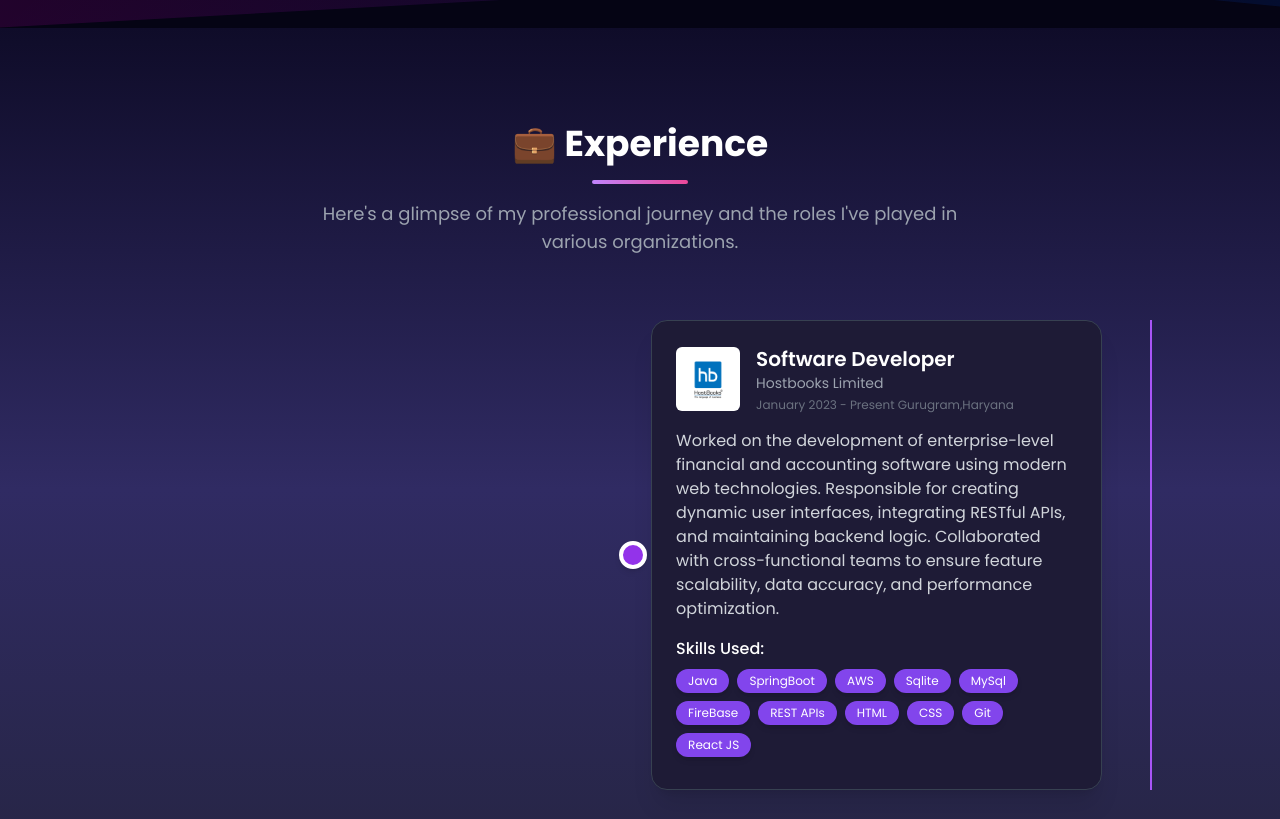
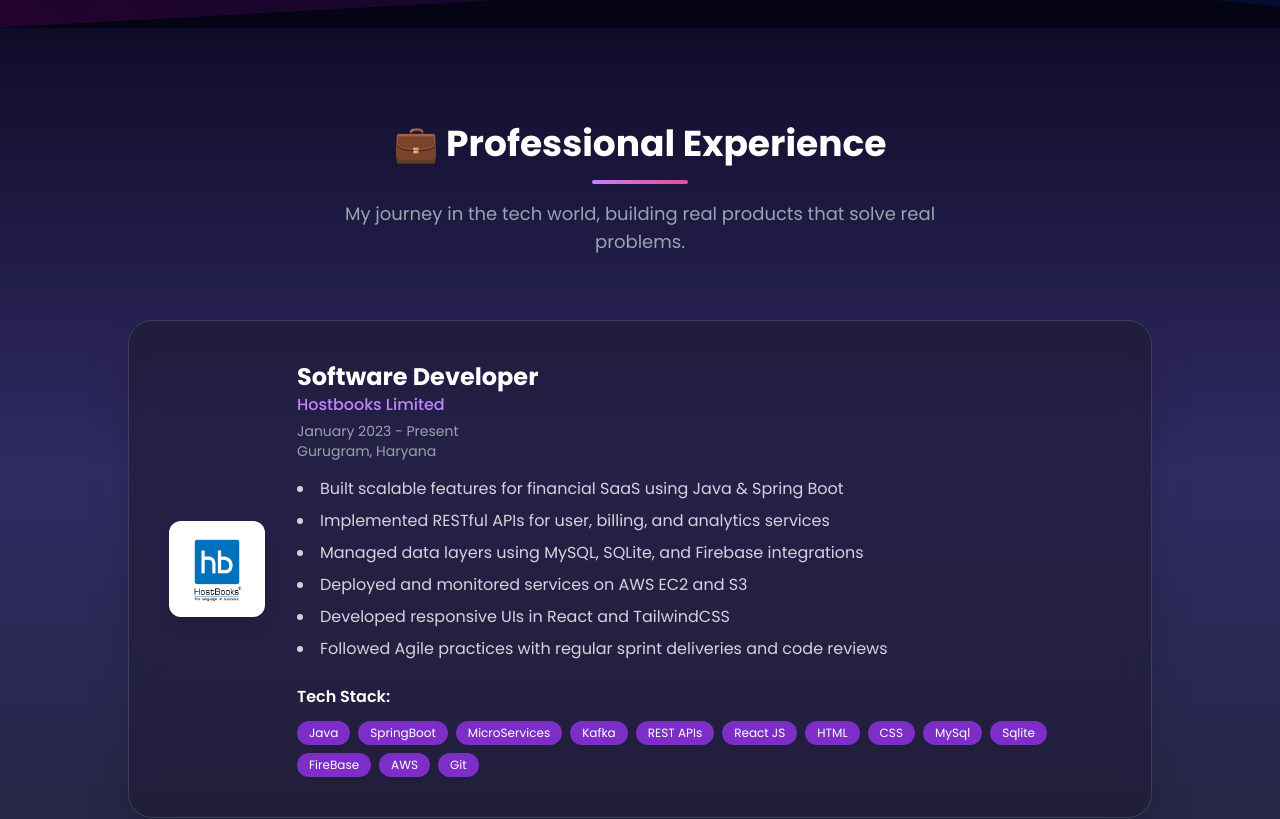
Before and after one commit to TheAftabAlam/portfolio, a React (Vite) app: page / in a window 1280 px wide. Shown: the part 1640-2459 px from the top of the page. Built offline with nearby package versions, Linux system fonts and the light colour scheme.

Commit message:
experience card

```diff
--- /dev/null
+++ b/src/components/Certificate/Certificate.jsx
@@ -0,0 +1,114 @@
+import React, { useState } from "react";
+import { projects } from "../../constants";
+
+const Certificate = () => {
+  const [selectedProject, setSelectedProject] = useState(null);
+  const openModal = (p) => setSelectedProject(p);
+  const closeModal = () => setSelectedProject(null);
+
+  return (
+    <section
+      id="certificate"
+      className="py-24 px-[10vw] font-sans bg-gradient-to-b from-[#0f0c29] via-[#302b63] to-[#24243e] text-white"
+    >
+      {/* Section Header */}
+      <div className="text-center mb-16">
+        <h2 className="text-4xl font-bold">📂 Projects</h2>
+        <div className="w-24 h-1 bg-gradient-to-r from-purple-400 to-pink-500 mx-auto mt-4 rounded-full"></div>
+        <p className="text-gray-400 mt-4 text-lg max-w-2xl mx-auto">
+          A showcase of my work, demonstrating skills across various technologies.
+        </p>
+      </div>
+
+      {/* Project Grid */}
+      <div className="grid gap-12 grid-cols-1 md:grid-cols-2 lg:grid-cols-3">
+        {projects.map((project, index) => (
+          <div
+            key={project.id}
+            data-aos="fade-up"
+            data-aos-delay={index * 100}
+            onClick={() => openModal(project)}
+            className="bg-[#1e1b36] border border-gray-700 rounded-2xl shadow-xl overflow-hidden cursor-pointer transform transition hover:-translate-y-2 hover:shadow-purple-500/50"
+          >
+            <img
+              src={project.image}
+              alt={project.title}
+              className="w-full h-48 object-cover"
+            />
+            <div className="p-6">
+              <h3 className="text-2xl font-semibold mb-2">{project.title}</h3>
+              <p className="text-gray-400 mb-4 line-clamp-3 text-sm">{project.description}</p>
+              <div className="flex flex-wrap gap-2">
+                {project.tags.map((tag, i) => (
+                  <span
+                    key={i}
+                    className="bg-[#251f38] text-purple-400 text-xs px-3 py-1 rounded-full"
+                  >
+                    {tag}
+                  </span>
+                ))}
+              </div>
+            </div>
+          </div>
+        ))}
+      </div>
+
+      {/* Modal */}
+      {selectedProject && (
+        <div className="fixed inset-0 flex items-center justify-center bg-black bg-opacity-90 p-4 z-50">
+          <div className="bg-[#1e1b36] rounded-xl shadow-2xl w-full max-w-3xl overflow-hidden relative">
+            <button
+              onClick={closeModal}
+              className="absolute top-4 right-4 text-3xl text-gray-400 hover:text-purple-400"
+            >
+              &times;
+            </button>
+
+            <img
+              src={selectedProject.image}
+              alt={selectedProject.title}
+              className="w-full object-contain max-h-96"
+            />
+
+            <div className="p-8">
+              <h3 className="text-3xl font-bold mb-4">{selectedProject.title}</h3>
+              <p className="text-gray-300 mb-6">{selectedProject.description}</p>
+
+              <div className="flex flex-wrap gap-2 mb-6">
+                {selectedProject.tags.map((tag, i) => (
+                  <span
+                    key={i}
+                    className="bg-[#251f38] text-purple-400 text-xs px-3 py-1 rounded-full"
+                  >
+                    {tag}
+                  </span>
+                ))}
+              </div>
+
+              <div className="flex gap-4">
+                <a
+                  href={selectedProject.github}
+                  target="_blank"
+                  rel="noopener noreferrer"
+                  className="flex-1 text-center bg-gray-800 hover:bg-purple-800 text-gray-300 py-2 rounded-xl font-semibold transition"
+                >
+                  View Code
+                </a>
+                <a
+                  href={selectedProject.webapp}
+                  target="_blank"
+                  rel="noopener noreferrer"
+                  className="flex-1 text-center bg-purple-600 hover:bg-purple-800 text-white py-2 rounded-xl font-semibold transition"
+                >
+                  View Live
+                </a>
+              </div>
+            </div>
+          </div>
+        </div>
+      )}
+    </section>
+  );
+};
+
+export default Work;
--- a/src/components/Experience/Experience.jsx
+++ b/src/components/Experience/Experience.jsx
@@ -2,6 +2,8 @@ import React from "react";
 import { experiences } from "../../constants";
 
 const Experience = () => {
+  const experience = experiences[0]; // Single experience
+
   return (
     <section
       id="experience"
@@ -9,66 +11,59 @@ const Experience = () => {
     >
       {/* Section Title */}
       <div className="text-center mb-16">
-        <h2 className="text-4xl font-bold">💼 Experience</h2>
+        <h2 className="text-4xl font-bold">💼 Professional Experience</h2>
         <div className="w-24 h-1 bg-gradient-to-r from-purple-400 to-pink-500 mx-auto mt-4 rounded-full"></div>
         <p className="text-gray-400 mt-4 text-lg max-w-2xl mx-auto">
-          Here's a glimpse of my professional journey and the roles I've played in various organizations.
+          My journey in the tech world, building real products that solve real problems.
         </p>
       </div>
 
-      {/* Experience Timeline */}
-      <div className="relative border-l-2 border-purple-500 ml-4 sm:ml-1 sm:border-l-0 sm:border-r-2 sm:pl-0 sm:pr-4">
-        {experiences.map((experience, index) => (
-          <div
-            key={experience.id}
-            data-aos="fade-up"
-            data-aos-delay={index * 100}
-            className={`mb-16 relative sm:flex ${
-              index % 2 === 0 ? "sm:flex-row-reverse" : "sm:flex-row"
-            } items-center`}
-          >
-            {/* Timeline Dot */}
-            <div className="absolute left-[-14px] sm:left-1/2 transform sm:-translate-x-1/2 w-7 h-7 bg-purple-600 border-4 border-white rounded-full z-10 shadow-md"></div>
-
       {/* Experience Card */}
       <div
-              className={`w-full sm:w-[45%] bg-[#1e1b36] border border-gray-700 rounded-2xl shadow-xl p-6 transition-transform transform hover:scale-105 ${
-                index % 2 === 0 ? "sm:mr-8" : "sm:ml-8"
-              }`}
+        data-aos="fade-up"
+        data-aos-duration="1000"
+        className="bg-[#1e1b36]/60 backdrop-blur-md border border-gray-700 rounded-3xl shadow-2xl max-w-5xl mx-auto p-10 transition-all hover:scale-[1.01]"
       >
-              <div className="flex items-center gap-4 mb-4">
-                <div className="w-16 h-16 bg-white rounded-md overflow-hidden">
+        <div className="flex flex-col sm:flex-row items-center gap-8">
+          {/* Company Logo */}
+          <div className="w-24 h-24 bg-white rounded-xl overflow-hidden shadow-lg">
             <img
               src={experience.img}
               alt={experience.company}
               className="w-full h-full object-contain p-2"
             />
           </div>
-                <div>
-                  <h3 className="text-xl font-semibold">{experience.role}</h3>
-                  <p className="text-sm text-gray-400">{experience.company}</p>
-                  <p className="text-xs text-gray-500 mt-1">{experience.date}</p>
-                </div>
-              </div>
 
-              <p className="text-gray-300">{experience.desc}</p>
+          {/* Details */}
+          <div className="flex-1 text-center sm:text-left">
+            <h3 className="text-2xl font-bold text-white">{experience.role}</h3>
+            <p className="text-purple-400 font-medium">{experience.company}</p>
+            <p className="text-gray-400 text-sm mt-1 whitespace-pre-line">{experience.date}</p>
 
-              <div className="mt-4">
-                <h5 className="font-medium text-white mb-2">Skills Used:</h5>
-                <ul className="flex flex-wrap">
+            <ul className="text-gray-300 mt-4 list-disc list-inside space-y-2 text-left">
+              <li>Built scalable features for financial SaaS using Java & Spring Boot</li>
+              <li>Implemented RESTful APIs for user, billing, and analytics services</li>
+              <li>Managed data layers using MySQL, SQLite, and Firebase integrations</li>
+              <li>Deployed and monitored services on AWS EC2 and S3</li>
+              <li>Developed responsive UIs in React and TailwindCSS</li>
+              <li>Followed Agile practices with regular sprint deliveries and code reviews</li>
+            </ul>
+
+            <div className="mt-6 text-left">
+              <h5 className="font-semibold text-white mb-3">Tech Stack:</h5>
+              <div className="flex flex-wrap gap-2">
                 {experience.skills.map((skill, idx) => (
-                    <li
+                  <span
                     key={idx}
-                      className="bg-[#8245ec] text-white px-3 py-1 text-xs rounded-full mr-2 mb-2 shadow-md"
+                    className="bg-purple-600/80 text-white px-3 py-1 text-xs rounded-full shadow-sm"
                   >
                     {skill}
-                    </li>
+                  </span>
                 ))}
-                </ul>
               </div>
             </div>
           </div>
-        ))}
+        </div>
       </div>
     </section>
   );
--- a/src/constants.js
+++ b/src/constants.js
@@ -85,22 +85,33 @@ export const experiences = [{
   img: hb, // make sure you have this logo imported or defined
   role: "Software Developer",
   company: "Hostbooks Limited",
-  date: "January 2023 - Present\n Gurugram,Haryana",
-  desc: "Worked on the development of enterprise-level financial and accounting software using modern web technologies. Responsible for creating dynamic user interfaces, integrating RESTful APIs, and maintaining backend logic. Collaborated with cross-functional teams to ensure feature scalability, data accuracy, and performance optimization.",
+  date: "January 2023 - Present\n Gurugram, Haryana",
+  desc: "Contributed to the development of scalable enterprise-level financial software. Played a key role in building robust backend services, designing responsive UI components, and integrating secure APIs. Actively participated in sprint planning, code reviews, and performance tuning to deliver reliable and efficient solutions.",
   skills: [
+    // Backend
     "Java",
     "SpringBoot",
-    "AWS",
-    "Sqlite",
-    "MySql",
-    "FireBase",
+    "MicroServices",
+    "Kafka",
     "REST APIs",
+
+    // Frontend
+    "React JS",
     "HTML",
     "CSS",
+
+    // Database
+    "MySql",
+    "Sqlite",
+    "FireBase",
+
+    // Deployment / DevOps
+    "AWS",
     "Git",
-    "React JS",
   ],
-}]
+}];
+
+
 
 
 export const education = [
@@ -201,3 +212,34 @@ export const projects = [
     github: "https://github.com/TheAftabAlam/FaceBook-API"
   }
 ];
+
+export const certificates = [
+  {
+    id: 0,
+    title: "ShopEase - E-commerce Platform",
+    description:
+      "ShopEase is a full-stack e-commerce web application built using React, Redux, Java, Spring Boot, and MySQL. It offers a seamless shopping experience with features like user authentication, product browsing, shopping cart, order management, and role-based access for admins and customers. The backend exposes secure RESTful APIs with robust data handling using Spring and Hibernate, while the frontend delivers dynamic and responsive UI powered by Redux for state management.",
+    image: se, // Replace with actual ShopEase logo or placeholder
+    tags: ["React", "Redux", "Java", "Spring Boot", "MySQL", "Hibernate", "REST API"],
+    github: "https://github.com/TheAftabAlam/e-commerce"
+  },
+  {
+    id: 1,
+    title: "Nursery Plant API",
+    description:
+      "A robust backend RESTful API developed using Spring Boot, Spring Framework, MySQL, and Hibernate. This API powers a nursery management system, enabling efficient handling of plant inventory, categories, customer orders, and authentication. It provides scalable endpoints for CRUD operations, user roles, and secure data persistence, making it ideal for modern plant nursery applications.",
+    image: nursaryLogo,
+    tags: ["Java", "Spring Boot", "Spring", "MySQL", "Hibernate", "REST API"],
+    github: "https://github.com/TheAftabAlam/Nursary-Plant-Api"
+  },
+  {
+    id: 2,
+    title: "CricBuzz Clone",
+    description:
+      "A front-end clone of the popular cricket platform CricBuzz, built using HTML, CSS, and JavaScript. This project replicates core features such as live scores, match schedules, and news layouts. Designed with a responsive UI and attention to detail to mimic the real-world application experience.",
+    image: cricbuzz, // Replace with the actual imported logo or a placeholder
+    tags: ["HTML", "CSS", "JavaScript", "DOM Manipulation", "Responsive Design"],
+    github: "https://github.com/VijaySingh8650/cricbuzz"
+
+  }
+];
```
Lines whose indentation alone changed are shown as unchanged.
